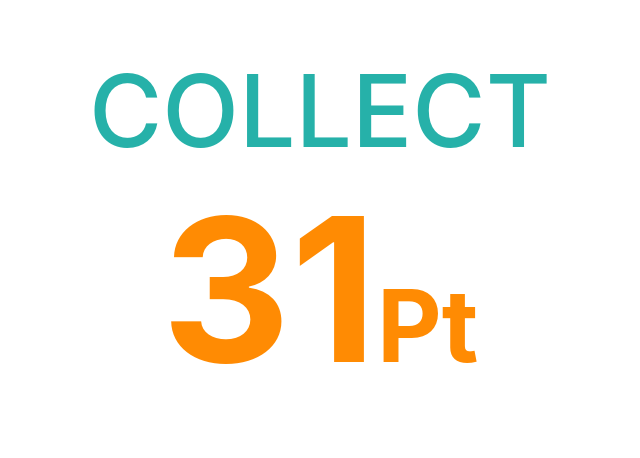
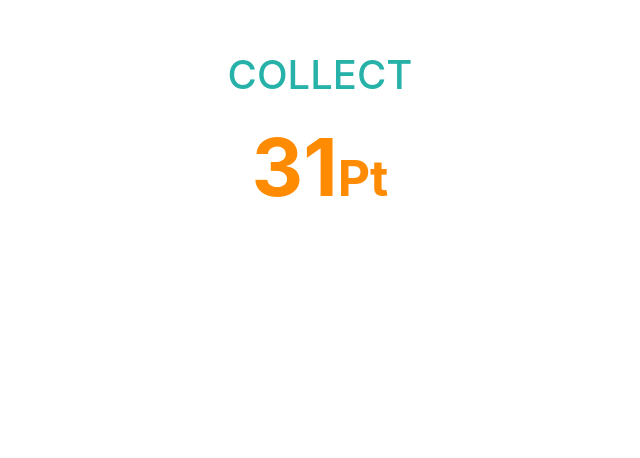
Before and after one commit to TJmars/agma_prototype, a plain HTML site: page correct.html in a window 1280 px wide. Shown: the part 189-647 px from the top of the page, without its empty margins (320-960 px from the left). Drawn offline with nearby package versions, Linux system fonts and the light colour scheme.

Commit message:
Update correct.html

```diff
--- a/correct.html
+++ b/correct.html
@@ -131,8 +131,8 @@
   <body>
     <div class="container">
       <div style="margin-top:30vh;text-align: center;">
-  <h1 style="font-size: 100px;color:#26B1A9;">COLLECT</h1>
-  <p style="font-size: 200px;font-weight: bold;color: #FF8B03;margin-top:-40px;">31<span style="font-size: 100px;">Pt</span></p>
+  <h1 style="color:#26B1A9;">COLLECT</h1>
+  <p style="font-size: 80px;font-weight: bold;color: #FF8B03;">31<span style="font-size: 50px;">Pt</span></p>
 </div>
 
       </div>
```
